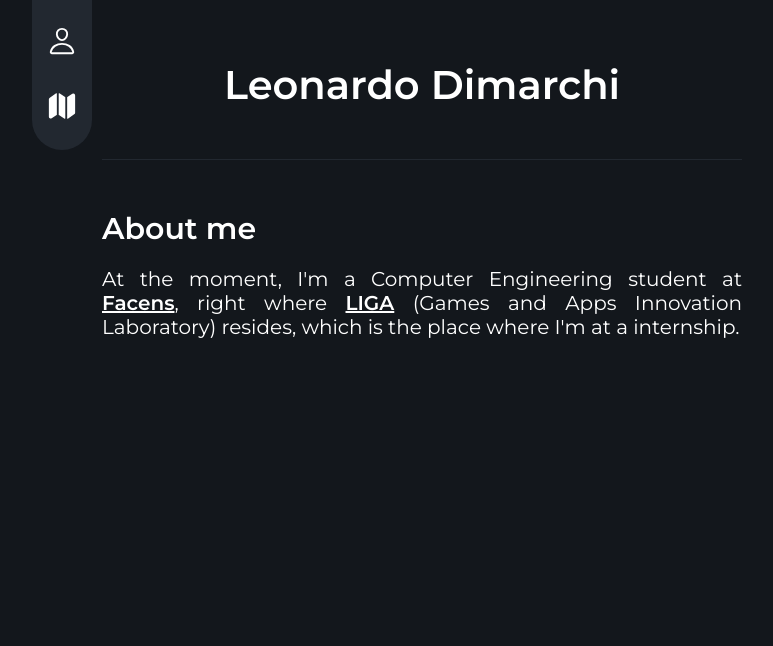
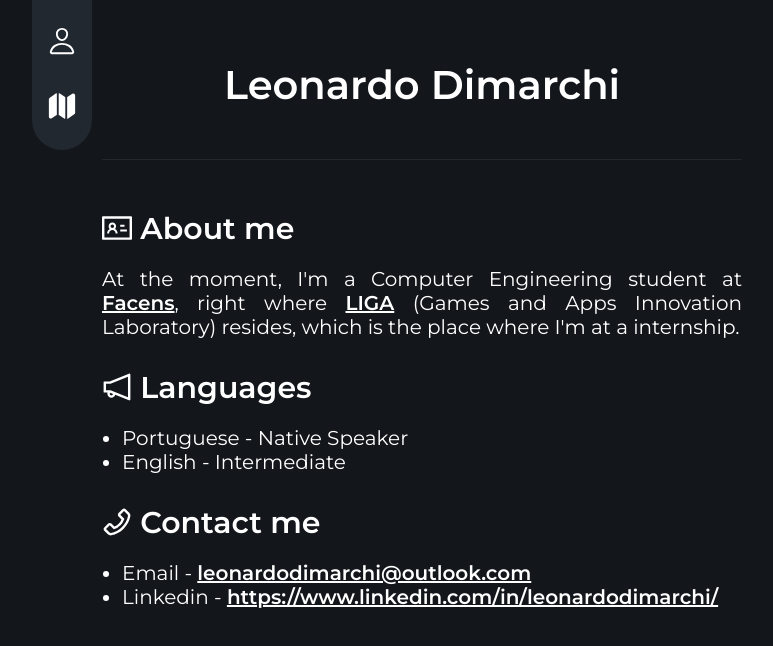
Before and after one commit to leonardodimarchi/my-portfolio, a React (Create React App) app: page / in a window 1280 px wide. Shown: the top 646 px of the page, without its empty margins (218-991 px from the left). Built offline with nearby package versions, Linux system fonts and the light colour scheme.

Commit message:
update(about-page): adding ant-icons and more content

```diff
--- a/package.json
+++ b/package.json
@@ -3,6 +3,7 @@
   "version": "0.1.0",
   "private": true,
   "dependencies": {
+    "@ant-design/icons": "^4.6.2",
     "@testing-library/jest-dom": "^5.14.1",
     "@testing-library/react": "^11.2.7",
     "@testing-library/user-event": "^12.8.3",
--- a/src/pages/About/index.tsx
+++ b/src/pages/About/index.tsx
@@ -1,3 +1,4 @@
+import { IdcardOutlined, NotificationOutlined, PhoneOutlined } from '@ant-design/icons';
 import { ReactElement } from 'react';
 import './styles.scss'
 
@@ -10,10 +11,27 @@ export function AboutPage(): ReactElement {
 
       <div className='about--body'>
         <section>
-          <h1> About me </h1>
+          <h1> <span><IdcardOutlined /></span> About me </h1>
           <p> At the moment, I'm a Computer Engineering student at <a href={'https://www.facens.br/'}>Facens</a>,
             right where <a href={'https://liga.facens.br/'}>LIGA</a> (Games and Apps Innovation Laboratory) resides,
             which is the place where I'm at a internship. </p>
+        </section>
+
+        <section>
+          <h1> <span> <NotificationOutlined /> </span>Languages </h1>
+
+          <ul>
+            <li> Portuguese - Native Speaker </li>
+            <li> English - Intermediate </li>
+          </ul>
+        </section>
+
+        <section>
+          <h1> <span> <PhoneOutlined /> </span> Contact me </h1>
+          <ul>
+            <li> Email - <a href={'mailto: leonardodimarchi@outlook.com'}> leonardodimarchi@outlook.com </a></li>
+            <li> Linkedin - <a href={'https://www.linkedin.com/in/leonardodimarchi/'}> https://www.linkedin.com/in/leonardodimarchi/ </a> </li>
+          </ul>
         </section>
       </div>
     </div>
--- a/src/pages/About/styles.scss
+++ b/src/pages/About/styles.scss
@@ -25,6 +25,9 @@
   &--body {
     margin-top: 5rem;
 
+    section {
+      margin-bottom: 3rem;
+
       h1 {
         font-size: 3rem;
         font-weight: 700;
@@ -32,7 +35,7 @@
         margin-bottom: 2rem;
       }
 
-    p {
+      p, li {
         font-size: 2rem;
         font-weight: 400;
 
@@ -43,5 +46,11 @@
           color: white;
         }
       }
+
+      ul {
+        padding-left: 2rem;
       }
     }
+
+  }
+}
```
Also changed, not shown: 1 other file (tests, documents, lock files or other folders). Lines whose indentation alone changed are shown as unchanged.
